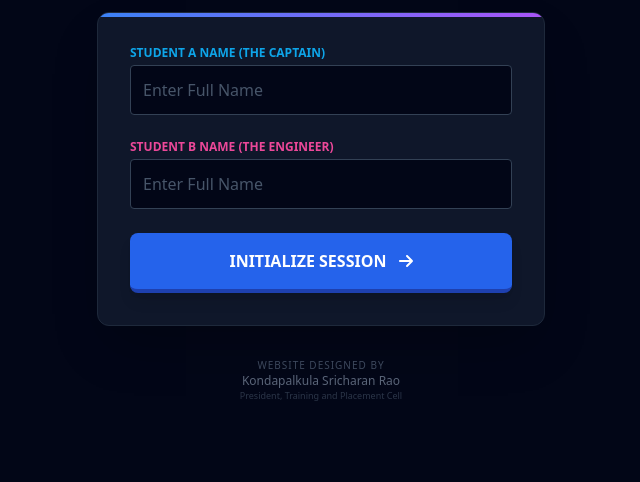
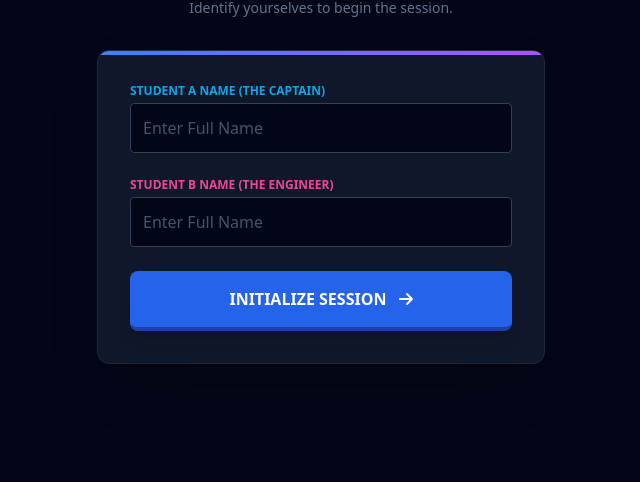
Before and after one commit to Sricharan1626/Placement_cell_GITHUB, a plain HTML site: page index.html in a window 1280 px wide. Shown: the part 313-795 px from the top of the page, without its empty margins (319-959 px from the left). Drawn offline with nearby package versions, Linux system fonts and the light colour scheme.

Commit message:
Remove footer credits from index.html
Removed footer credits section from the HTML.

```diff
--- a/index.html
+++ b/index.html
@@ -120,11 +120,7 @@
                 </div>
             </div>
 
-            <div class="text-center opacity-60 pb-8">
-                <p class="text-[10px] text-slate-500 uppercase tracking-widest">Website Designed By</p>
-                <p class="text-xs text-slate-400 font-medium">Kondapalkula Sricharan Rao</p>
-                <p class="text-[9px] text-slate-600">President, Training and Placement Cell</p>
-            </div>
+
         </div>
     </div>
 
```
